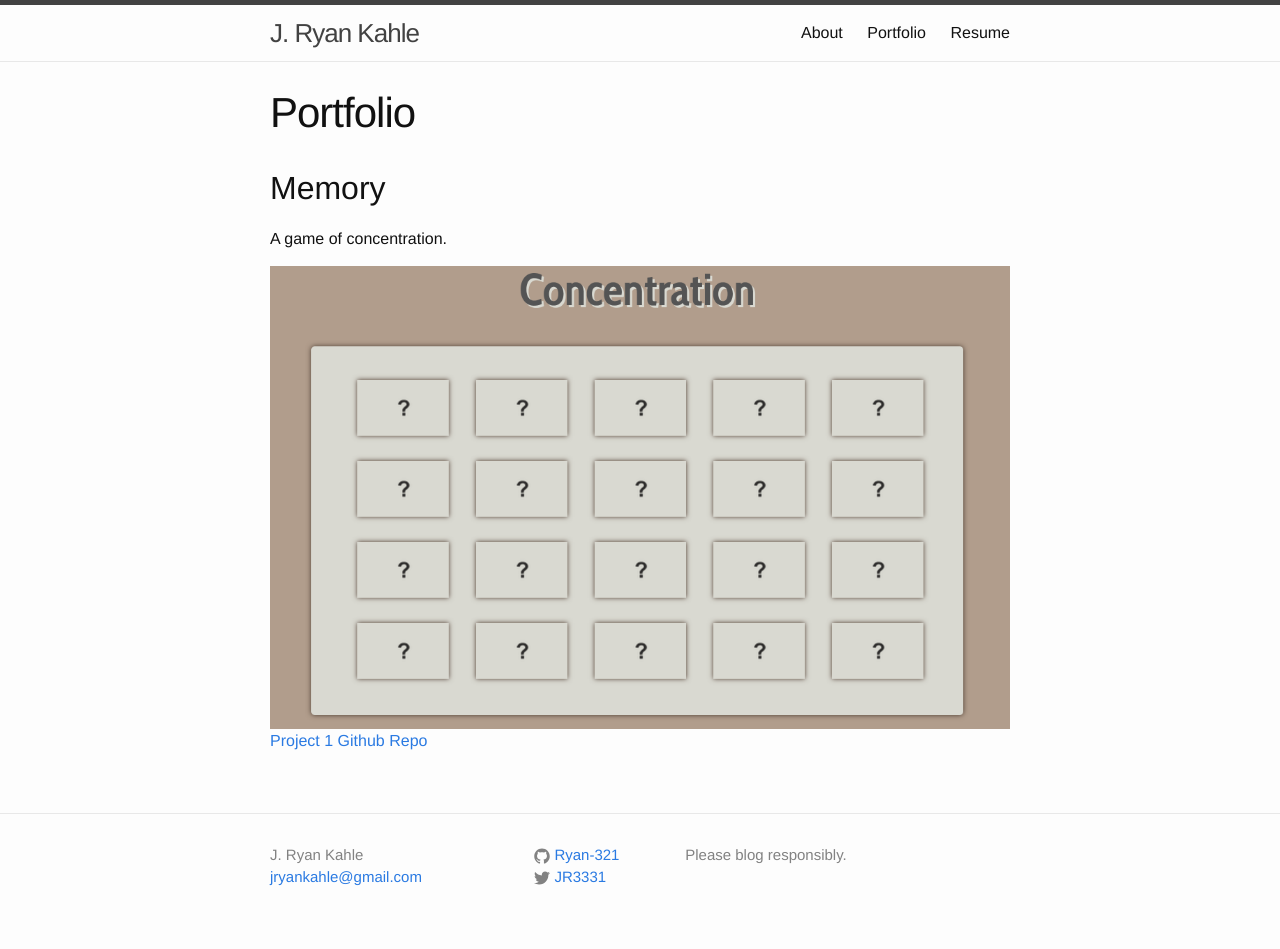
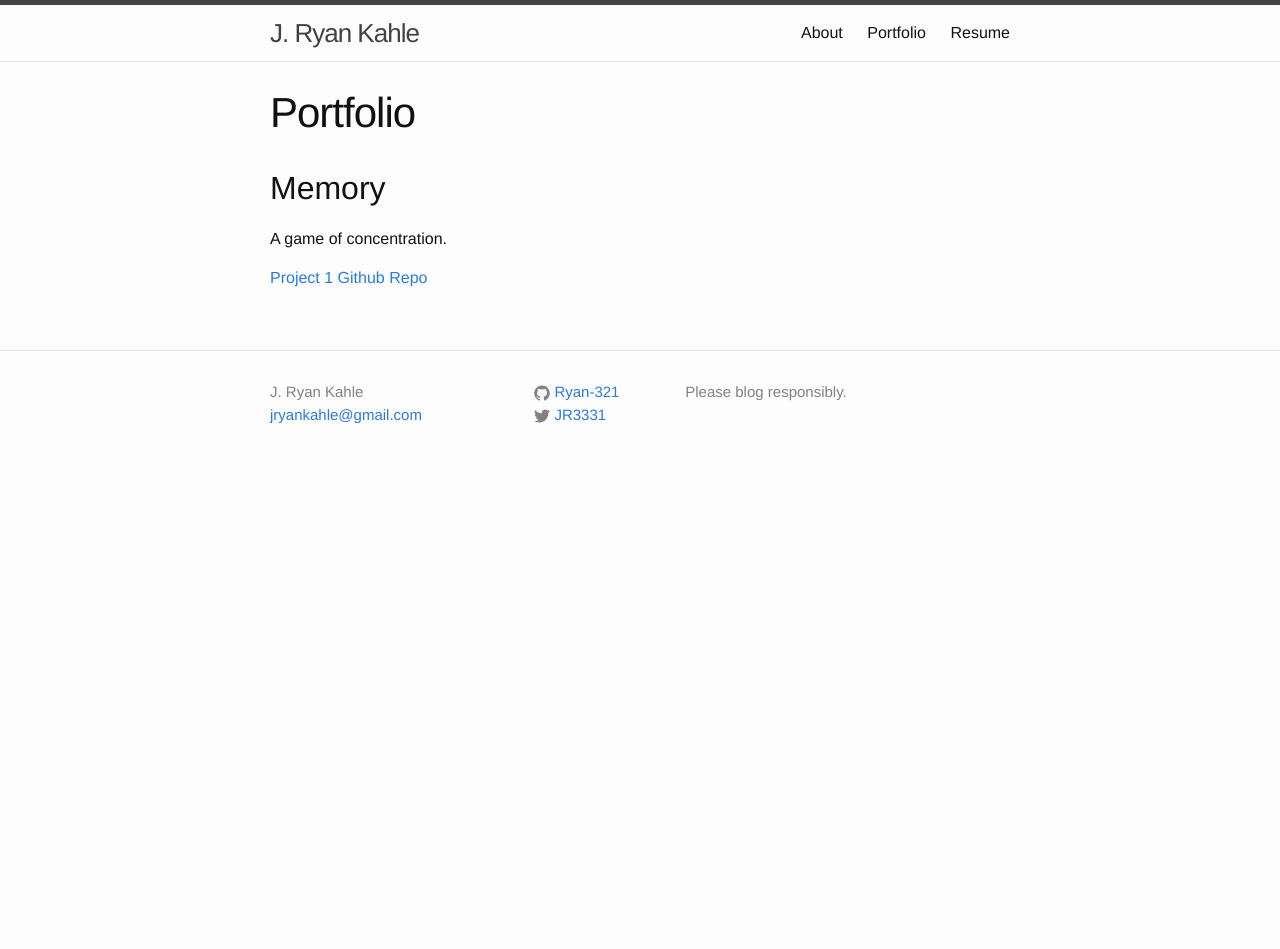
Before and after one commit to Ryan-321/Ryan-321.github.io, a Jekyll site: the page built from portfolio.md, in a window 1280 px wide. Built offline with Jekyll 4.4.1, drawn with Linux system fonts in a browser that asks for light colours; after the commit the page ends 900 px from its top, so only the background shows below that.

Commit message:
took out picture

```diff
--- a/_config.yml
+++ b/_config.yml
@@ -4,7 +4,7 @@ email: jryankahle@gmail.com
 description: > # this means to ignore newlines until "baseurl:"
   Please blog responsibly.
 
-baseurl: "/" # the subpath of your site, e.g. /blog/
+baseurl: "" # the subpath of your site, e.g. /blog/
 url: "http://Ryan-321.github.io/" # the base hostname & protocol for your site
 twitter_username: JR3331
 github_username:  Ryan-321
--- a/_sass/_base.scss
+++ b/_sass/_base.scss
@@ -40,6 +40,10 @@ ul, ol, dl, figure,
 /**
  * Images
  */
+img.project_pic{
+  width: 30em;
+  height: 30em;
+}
 img {
     max-width: 100%;
     vertical-align: middle;
--- a/portfolio.md
+++ b/portfolio.md
@@ -7,7 +7,7 @@ permalink: /portfolio/
 <div class="project">
 <h2>Memory</h2>
 <p>A game of concentration.</p>
-<img src="{{ site.url }}assets/memory.png" />
+<!-- <img src="{{ site.url }}assets/memory.png" class="project_pic"/> -->
 <a href="http://ryan-321.github.io/Memory/">Project 1</a>
 <a href="https://github.com/Ryan-321/Memory">Github Repo</a>
 
```
Also changed, not shown: assets/memory.png (deleted).
